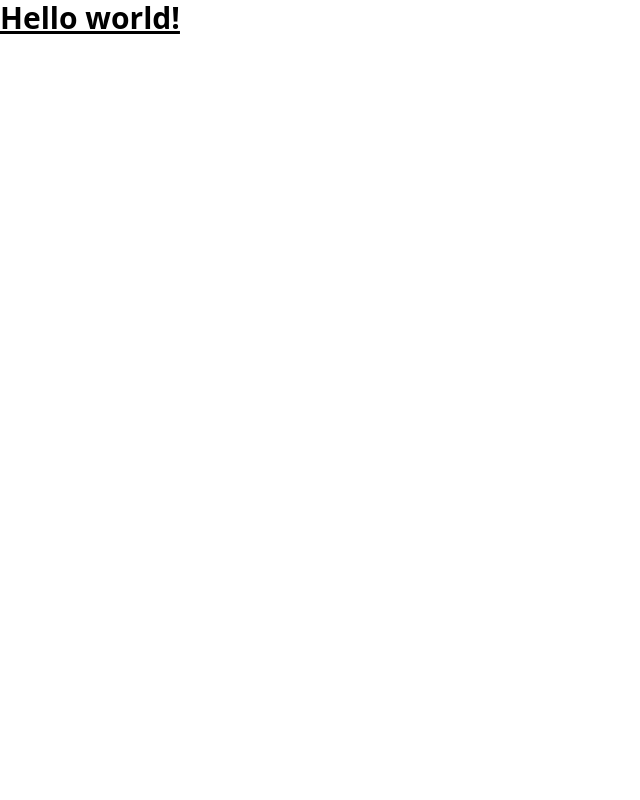
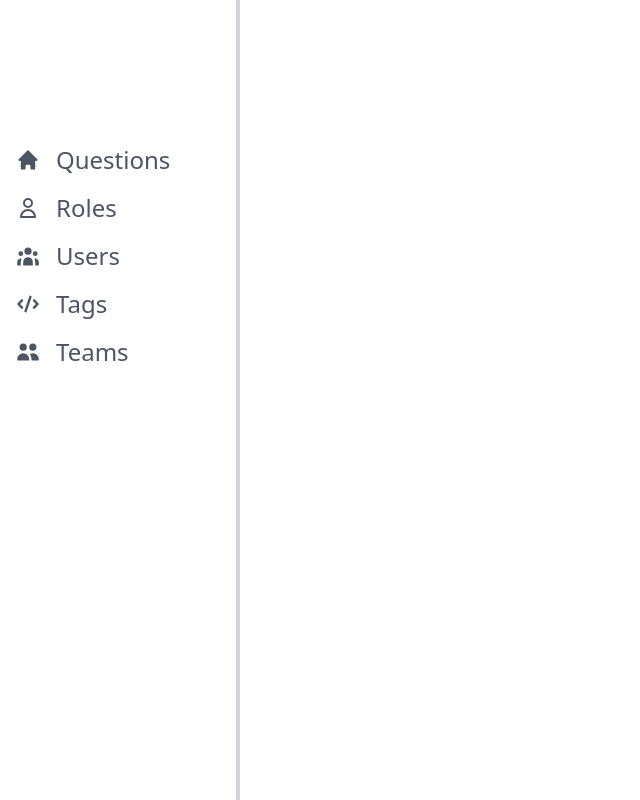
Before and after one commit to framgia/sph-sun-overflow, a Next.js app in the folder frontend/: page / in a window 1280 px wide. Shown: the whole page, without its empty margins (0-640 px from the left). Built offline with nearby package versions, Linux system fonts and the light colour scheme.

Commit message:
[Overflow-13] Sidebar Markup

```diff
--- /dev/null
+++ b/frontend/components/molecules/SidebarButton/index.tsx
@@ -0,0 +1,76 @@
+type SidebarButtonProps = {
+  IconName: string;
+  Text: string;
+  isSelected: boolean;
+  url: string;
+};
+
+import {
+  BookmarkIcon,
+  QuestionsIcon,
+  RolesIcon,
+  TagsIcon,
+  TeamsIcon,
+  UsersIcon,
+} from "../../public/icons";
+
+import {
+  HiBookmark,
+  HiHome,
+  HiCode,
+  HiUsers,
+  HiOutlineUser,
+  HiUserGroup,
+} from "react-icons/hi";
+
+import Link from "next/link";
+
+const SidebarButton = ({
+  IconName,
+  Text,
+  isSelected,
+  url,
+}: SidebarButtonProps): any => {
+  const getIcon = (): JSX.Element => {
+    if (IconName === "Bookmark") {
+      return <HiBookmark />;
+    }
+    if (IconName === "Questions") {
+      return <HiHome />;
+    }
+    if (IconName === "Roles") {
+      return <HiOutlineUser />;
+    }
+    if (IconName == "Tags") {
+      return <HiCode />;
+    }
+    if (IconName === "Teams") {
+      return <HiUsers />;
+    }
+    if (IconName === "Users") {
+      return <HiUserGroup />;
+    }
+    return <></>;
+  };
+  const isActive = (): string =>
+    isSelected
+      ? " bg-red-100 text-black border-r-4 border-r-[#FF2000] "
+      : " text-gray-600 bg-white-700";
+
+  return (
+    <li className="first:mt-2 -mr-1">
+      <Link
+        href={url}
+        className={`flex items-center space-x-2 p-2 text-2xl font-normal pl-8
+                   ${isActive()}
+                   hover:text-[#ff2000] hover:border-0 hover:rounded-none
+                   active:text-black active:border-r-4 active:border-red-400 active:rounded-lg
+                   `}
+      >
+        {getIcon()}
+        <span className="pl-2">{Text}</span>
+      </Link>
+    </li>
+  );
+};
+export default SidebarButton;
--- /dev/null
+++ b/frontend/components/organisms/Sidebar/index.tsx
@@ -0,0 +1,53 @@
+import { useEffect, useState } from "react";
+import SidebarButton from "../../molecules/SidebarButton";
+import { useRouter } from "next/router";
+
+const Sidebar = (): JSX.Element => {
+  const router = useRouter();
+  const [active, setActive] = useState("");
+
+  const isSelected = (title: string): boolean => {
+    if (router.asPath === title) {
+      return true;
+    }
+    return false;
+  };
+
+  return (
+    <ul className="absolute inset-y-0 left-0 w-1/5 border-r-4 border-gray-300 -ml-4 pt-32 bg-white">
+      <SidebarButton
+        IconName="Questions"
+        Text="Questions"
+        isSelected={isSelected("/questions")}
+        url="/questions"
+      />
+
+      <SidebarButton
+        IconName="Roles"
+        Text="Roles"
+        isSelected={isSelected("/roles")}
+        url="/roles"
+      />
+      <SidebarButton
+        IconName="Users"
+        Text="Users"
+        isSelected={isSelected("/users")}
+        url="/users"
+      />
+      <SidebarButton
+        IconName="Tags"
+        Text="Tags"
+        isSelected={isSelected("/tags")}
+        url="/tags"
+      />
+      <SidebarButton
+        IconName="Teams"
+        Text="Teams"
+        isSelected={isSelected("/teams")}
+        url="/teams"
+      />
+    </ul>
+  );
+};
+
+export default Sidebar;
--- a/frontend/pages/_app.tsx
+++ b/frontend/pages/_app.tsx
@@ -1,6 +1,13 @@
-import '@/styles/globals.css'
-import type { AppProps } from 'next/app'
+import Sidebar from "@/components/organisms/Sidebar";
+import "@/styles/globals.css";
+import type { AppProps } from "next/app";
+import React from "react";
 
 export default function App({ Component, pageProps }: AppProps) {
-  return <Component {...pageProps} />
+  return (
+    <React.Fragment>
+      <Sidebar />
+      <Component {...pageProps} />
+    </React.Fragment>
+  );
 }
--- a/frontend/pages/index.tsx
+++ b/frontend/pages/index.tsx
@@ -1,9 +1,27 @@
+import Head from "next/head";
+import { Inter } from "@next/font/google";
+
+const inter = Inter({ subsets: ["latin"] });
+
 export default function Home() {
   return (
     <>
-      <h1 className="text-3xl font-bold underline">
-        Hello world!
-      </h1>
+      <Head>
+        <title>Create Next App</title>
+        <meta
+          name="description"
+          content="Generated by create next app"
+        />
+        <meta
+          name="viewport"
+          content="width=device-width, initial-scale=1"
+        />
+        <link
+          rel="icon"
+          href="/favicon.ico"
+        />
+      </Head>
+      <main></main>
     </>
-  )
+  );
 }
```
Also changed, not shown: frontend/package.json (+7 -4 lines), 1 other file (tests, documents, lock files or other folders).
